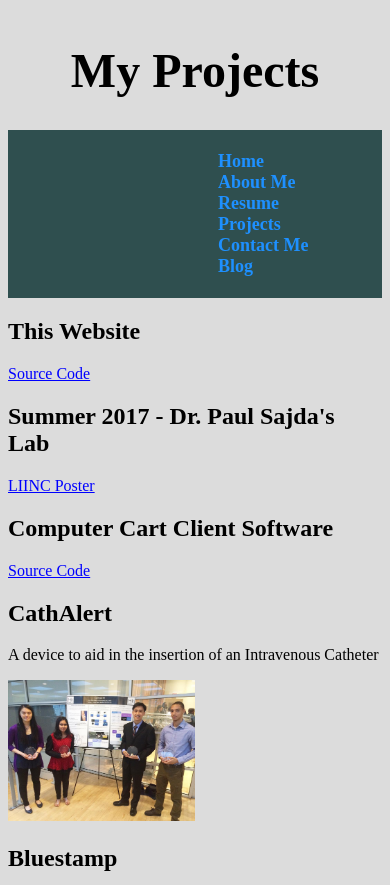
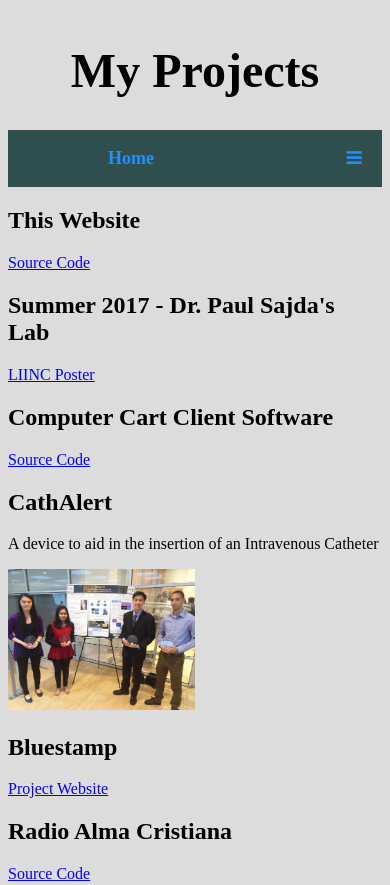
Before and after one commit to kevrocks67/kevrocks67.github.io, a plain HTML site: page projects.html in a window 390 px wide. Shown: the top 885 px of the page. Drawn offline with Linux system fonts and the light colour scheme.

Commit message:
Added responsive navbar

```diff
--- a/css/main.css
+++ b/css/main.css
@@ -16,37 +16,59 @@ header{
     /*1333x200 img*/
 }
 
-#nav-bar a{
-    border-right: 50px;
-    color: #1E90FF;
-    margin-left: 50px;
-    padding: 10px;
-    padding-right: 50px;
-    padding-left: 50px;
-    text-decoration: none;
-    font-weight: bold;
-    font-size: 18px;
+.topnav {
+  overflow: hidden;
+  background-color: #2F4F4F;
 }
 
-#nav-bar a:hover{
-    background-color: #264040;
-    border-radius: 10px;
+.topnav a {
+  float: left;
+  display: block;
+  color: #1E90FF;
+  text-align: center;
+  padding: 18px 20px;
+  text-decoration: none;
+  font-size: 18px;
+  font-weight: bold;
+  margin-left: 80px;
 }
 
-#nav-bar{
-    padding: 5px;
-    background-color: #2F4F4F;
+.topnav a:hover {
+  background-color: #264040;
+  border-radius: 5px;
 }
 
-#nav-bar ul{
-    padding-left: 105px;
-    list-style-type: none;
+.active {
+  background-color: #4CAF50;
+  color: white;
 }
 
-#nav-bar li{
-    display: inline-block;
+.topnav .icon {
+  display: none;
 }
 
+@media screen and (max-width: 600px) {
+  .topnav a:not(:first-child) {display: none;}
+  .topnav a.icon {
+    float: right;
+    display: block;
+  }
+}
+
+@media screen and (max-width: 600px) {
+  .topnav.responsive {position: relative;}
+  .topnav.responsive .icon {
+    position: absolute;
+    right: 0;
+    top: 0;
+  }
+  .topnav.responsive a {
+    float: none;
+    display: block;
+    text-align: left;
+    margin-left: 0px;
+  }
+}
 .main-body{
     background-color: #DCDCDC;
 }
@@ -71,10 +93,10 @@ header{
     background: #DCDCDC;
 }
 
-.about-body a{
+.about-intro a{
     color: blue;
 }
-.about-body p{
+.about-intro p{
     word-wrap: break-word;
     width: 80%;
 }
@@ -102,7 +124,7 @@ header{
     background: #DCDCDC;
 }
 
-.projects-body a{
+.projects-body article a{
     color: blue;
 }
 
--- /dev/null
+++ b/js/index.js
@@ -0,0 +1,8 @@
+function toggleNav() {
+  var x = document.getElementById("myTopnav");
+  if (x.className === "topnav") {
+    x.className += " responsive";
+  } else {
+    x.className = "topnav";
+  }
+}
--- a/projects.html
+++ b/projects.html
@@ -4,6 +4,7 @@
     <meta charset="utf-8">
     <title>Projects | Kevin's Website</title>
     <meta name="description" content="A personal website to show the life of Kevin Diaz">
+    <link rel="stylesheet" href="https://cdnjs.cloudflare.com/ajax/libs/font-awesome/4.7.0/css/font-awesome.min.css">
     <link rel="stylesheet" type="text/css" href="css/main.css"/>
   </head>
 
@@ -11,17 +12,16 @@
     <h1>My Projects</h1>
   </header>
 
-  <nav id="nav-bar">
-    <ul>
-      <li><a href="index.html">Home</a></li>
-      <li><a href="about.html">About Me</a></li>
-      <li><a href="src/Resume.pdf" target="_blank">Resume</a></li>
-      <li><a href="projects.html">Projects</a></li>
-      <li><a href="contact.html">Contact Me</a></li>
-      <li><a href="blog.html">Blog</a></li>
-    </ul>
-  </nav>
-
+  <div class="topnav" id="myTopnav">
+      <a href="index.html">Home</a>
+      <a href="about.html">About Me</a>
+      <a href="src/Resume.pdf" target="_blank">Resume</a>
+      <a href="projects.html">Projects</a>
+      <a href="contact.html">Contact Me</a>
+      <a href="blog.html">Blog</a>
+      <a href="javascript:void(0);" class="icon" onclick="toggleNav()">
+      <i class="fa fa-bars"></i></a>
+  </div>
 
   <body class="projects-body">
     <article class="website">
@@ -58,5 +58,6 @@
       <a href="#top"><span style="display: block;">Back To Top</span></a>
       <a href="index.html"><span style="display: block;">Back To Main Page</span></a>
     </div>
+    <script src="js/index.js"></script>
   </body>
 </html>
```
Also changed, not shown: about.html (+12 -10 lines), contact.html (+12 -13 lines), index.html (+13 -10 lines).
